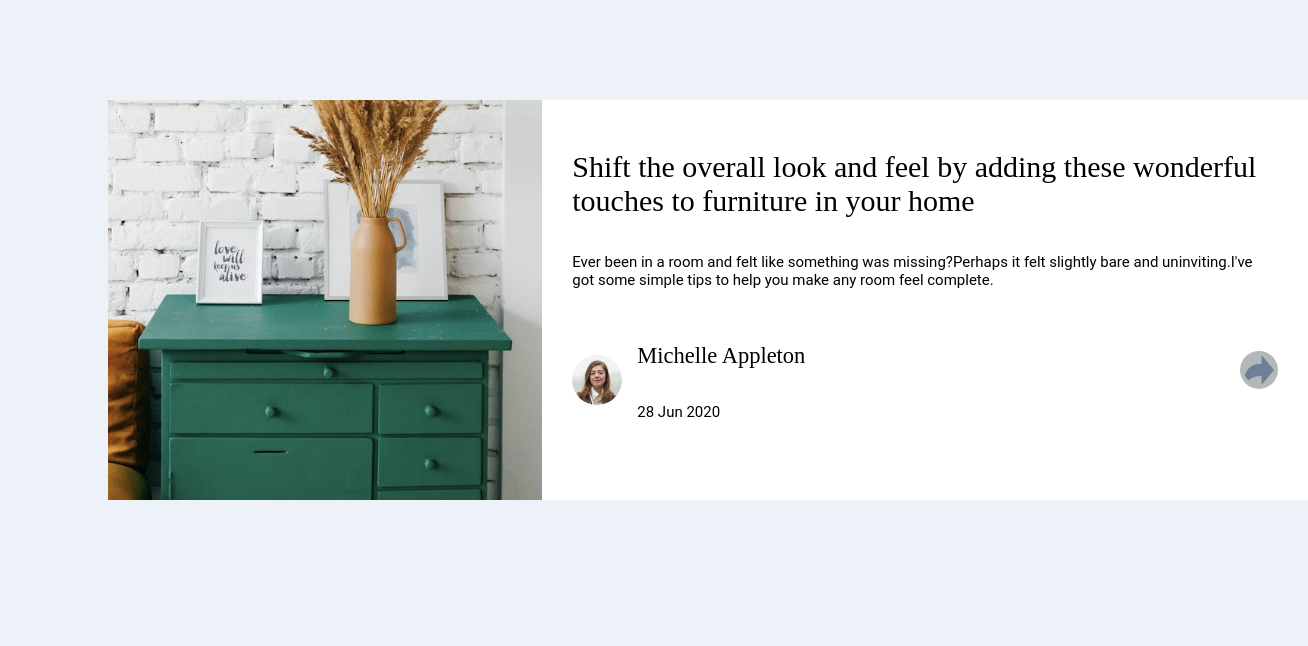
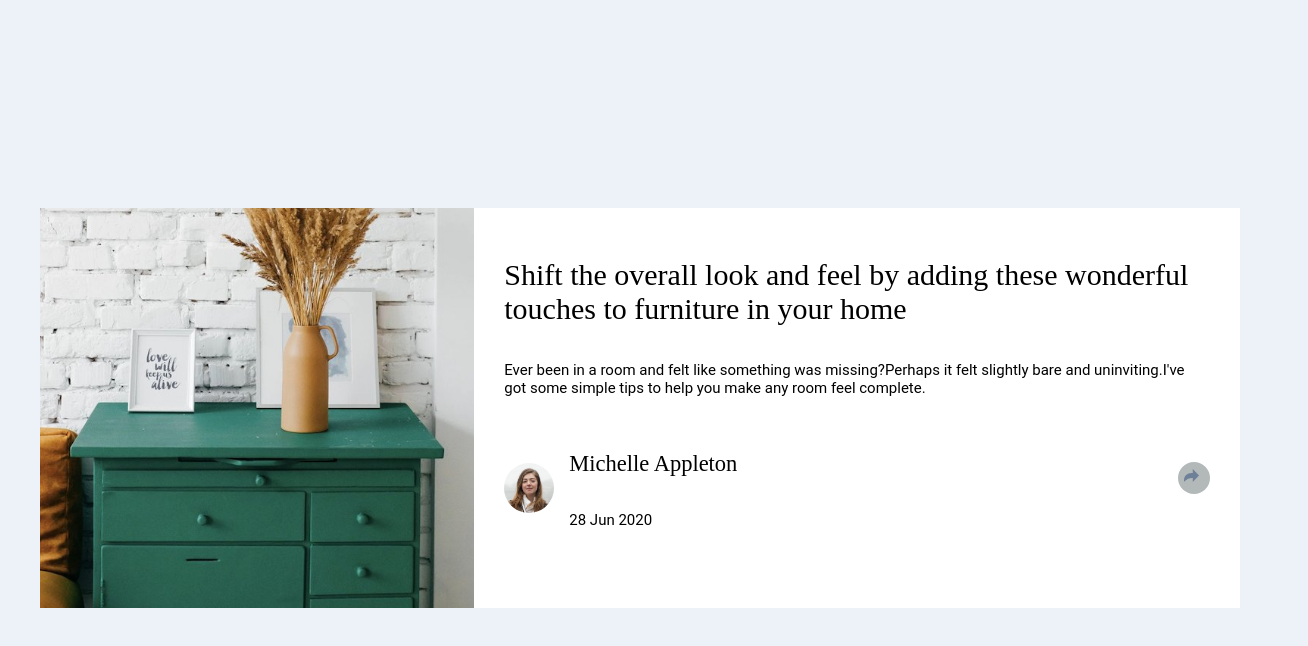
Before and after one commit to asthaaaaa07/fem-article-preview-component, a plain HTML site: page index.html in a window 1280 px wide. Shown: the whole page, 1308 px wide, since content can reach past the window. Drawn offline with Linux system fonts and the light colour scheme.

Commit message:
Fix: center social box and add arrow on hover

```diff
--- a/frontend1.css
+++ b/frontend1.css
@@ -2,11 +2,26 @@
 .social-icons.show{
     display:flex;
 }
+.share-container {
+  position: relative;
+   display: flex;
+  align-items: center;
+  justify-content: center;
+}
+
 body{
     background-color:  hsl(210, 46%, 95%);
     font-family:Roboto,Sans Serif;
     font-size:15px;
 }
+.container {
+  display: flex;
+  justify-content: center;
+  align-items: center;
+  min-height: 100vh; /* full height of screen */
+  background-color: hsl(210, 46%, 95%); /* optional */
+}
+
 .box{
     background-color: white;
     display:flex;
@@ -14,7 +29,7 @@ body{
     align-items:center;
     flex-direction:row;
     width: 1200px;;
-  margin:100px;
+  margin:0;
   padding:0;
     height: 400px;
 }
@@ -72,20 +87,35 @@ body{
 }
 .pic3{
   background-color:rgb(179, 185, 185);
-  width:30px;
-  height:30px;
+  width:20px;
+  height:20px;
   border-radius:50%;
-  padding:4px;
+  object-fit:fit;
+  padding:6px;
   cursor:pointer;
 }
 .social-icons{
  display:none;
+ bottom: 45px; /* sits above the share icon */
+  position:absolute;
+  border-radius: 10px;
   font-family:Manrope;
   color: hsl(214, 17%, 51%);
   justify-content:space-between;
   padding:5px;
   gap:15px;
   background-color: hsl(217, 19%, 35%);
+}
+.arrow-down {
+  position: absolute;
+  bottom: -7px;
+  left: 50%;
+  transform: translateX(-50%);
+  width: 0;
+  height: 0;
+  border-left: 8px solid transparent;
+  border-right: 8px solid transparent;
+  border-top: 10px solid hsl(217, 19%, 35%);
 }
 @media (max-width: 375px) {
   .box {
--- a/index.html
+++ b/index.html
@@ -10,7 +10,7 @@
 </head>
 <body>
 
-
+<div class="container">
 <div class="box">
   <section class="pic1">
 <img src="drawers.jpg" alt="Furniture Pic" >
@@ -28,17 +28,26 @@
  <div class="descrip">
   <h1 class="head">Michelle Appleton</h1>
   <p class="head1">28 Jun 2020</p></div></div>
-  <img src="icon-share.svg" alt="Share" class="pic3">
+
+
+
+ <div class="share-container">
   <div class="social-icons" >
     <p>SHARE</p>
  <img src="icon-twitter.svg">
  <img src="icon-pinterest.svg">
  <img src="icon-facebook.svg">
+ <div class="arrow-down"></div>
+  </div>
+   <div class="pic3">
+      <img src="icon-share.svg" alt="Share" />
+    </div>
   </div>
 
 </section>
 </div>
 </div>
+</div>
 
 </body>
 </html>
```
